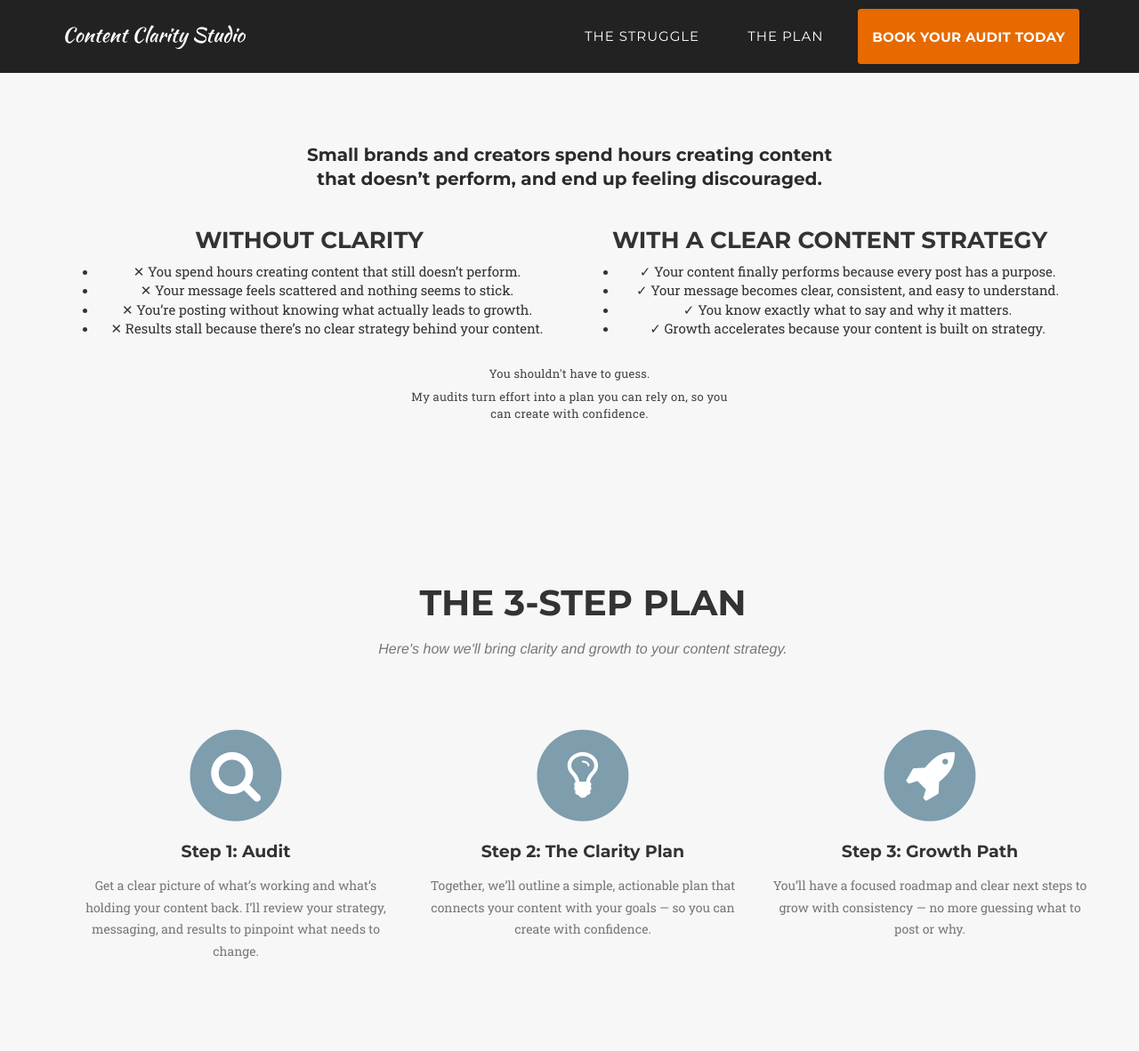
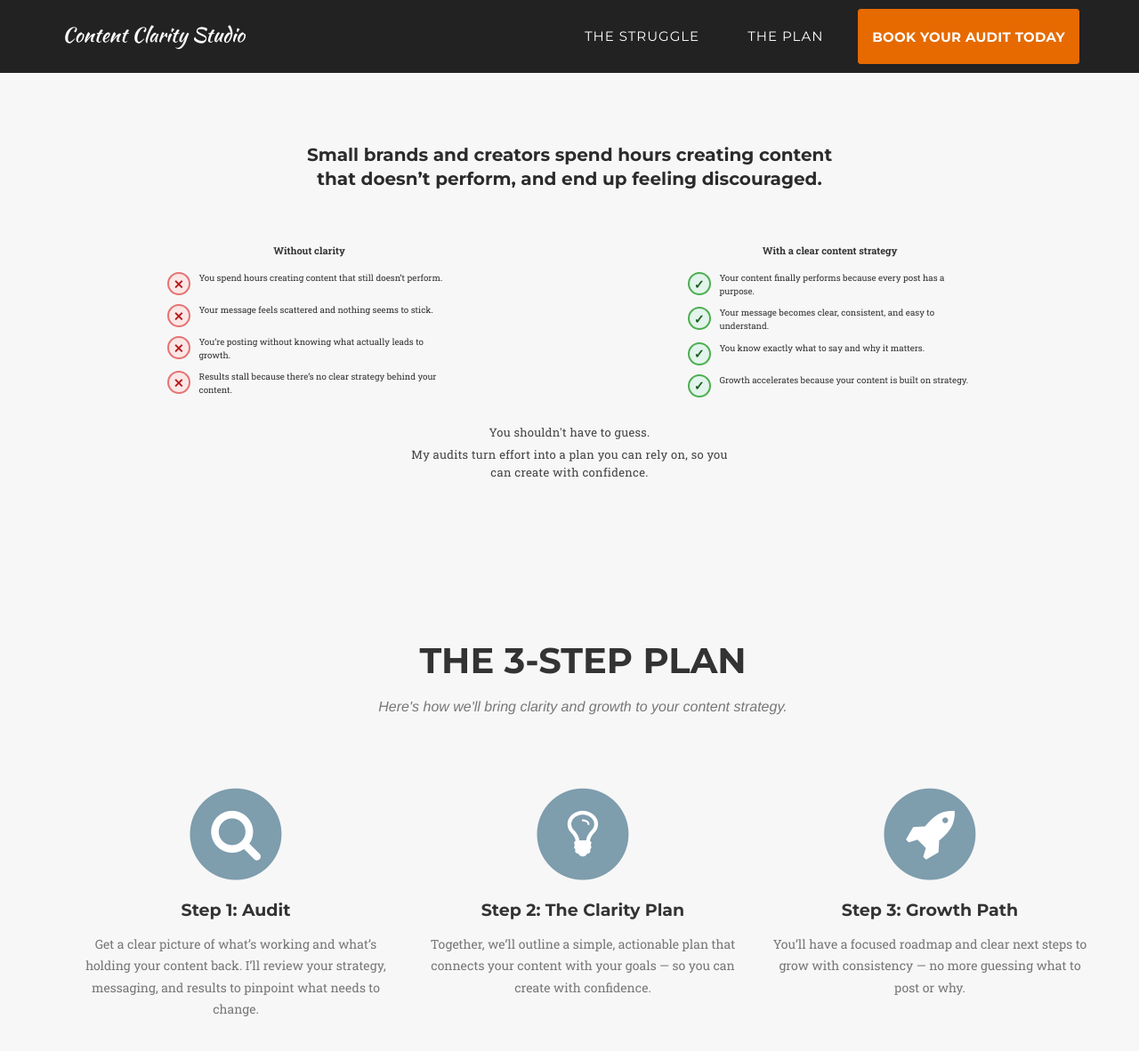
Before and after one commit to ContentClarityStudio/contentclaritystudio.github.io, a Jekyll site: the page built from index.html, in a window 1280 px wide and 1400 px high, scrolled down 991 px. Shown: the top 1182 px of the window at 89% size. Built offline with Jekyll 4.4.1, drawn with Linux system fonts in a browser that asks for light colours; some web fonts are replaced.

Commit message:
Update overrides.css

```diff
--- a/css/overrides.css
+++ b/css/overrides.css
@@ -184,3 +184,71 @@ header .intro-heading {
     font-size: .95rem;
   }
 }
+
+/* --- Struggle / Transformation grid inside #problem --- */
+
+#problem .struggle-grid {
+  margin-top: 40px;
+}
+
+#problem .struggle-column-title {
+  text-transform: none;
+  font-family: "Roboto Slab","Helvetica Neue",Helvetica,Arial,sans-serif;
+  font-size: 1.1rem;
+  font-weight: 600;
+  margin-bottom: 18px;
+}
+
+#problem .struggle-list {
+  list-style: none;
+  padding: 0;
+  margin: 0 auto;
+  max-width: 32rem;
+  text-align: left;
+}
+
+#problem .struggle-list li {
+  display: flex;
+  align-items: flex-start;
+  gap: 10px;
+  margin-bottom: 10px;
+  font-size: 0.98rem;
+  line-height: 1.5;
+}
+
+/* Circle icons */
+#problem .struggle-icon {
+  flex: 0 0 26px;
+  width: 26px;
+  height: 26px;
+  border-radius: 50%;
+  display: flex;
+  align-items: center;
+  justify-content: center;
+  font-size: 14px;
+  font-weight: 700;
+}
+
+/* Failure (left column) styling */
+#problem .struggle-failure .struggle-icon {
+  background-color: #fce7e7;
+  border: 2px solid #e57373;
+  color: #b71c1c;
+}
+
+/* Success (right column) styling */
+#problem .struggle-success .struggle-icon {
+  background-color: #e3f4ec;
+  border: 2px solid #4caf50;
+  color: #1b5e20;
+}
+
+/* Mobile tweaks */
+@media (max-width: 767px) {
+  #problem .struggle-grid {
+    margin-top: 30px;
+  }
+  #problem .struggle-column-title {
+    text-align: left;
+  }
+}
```
